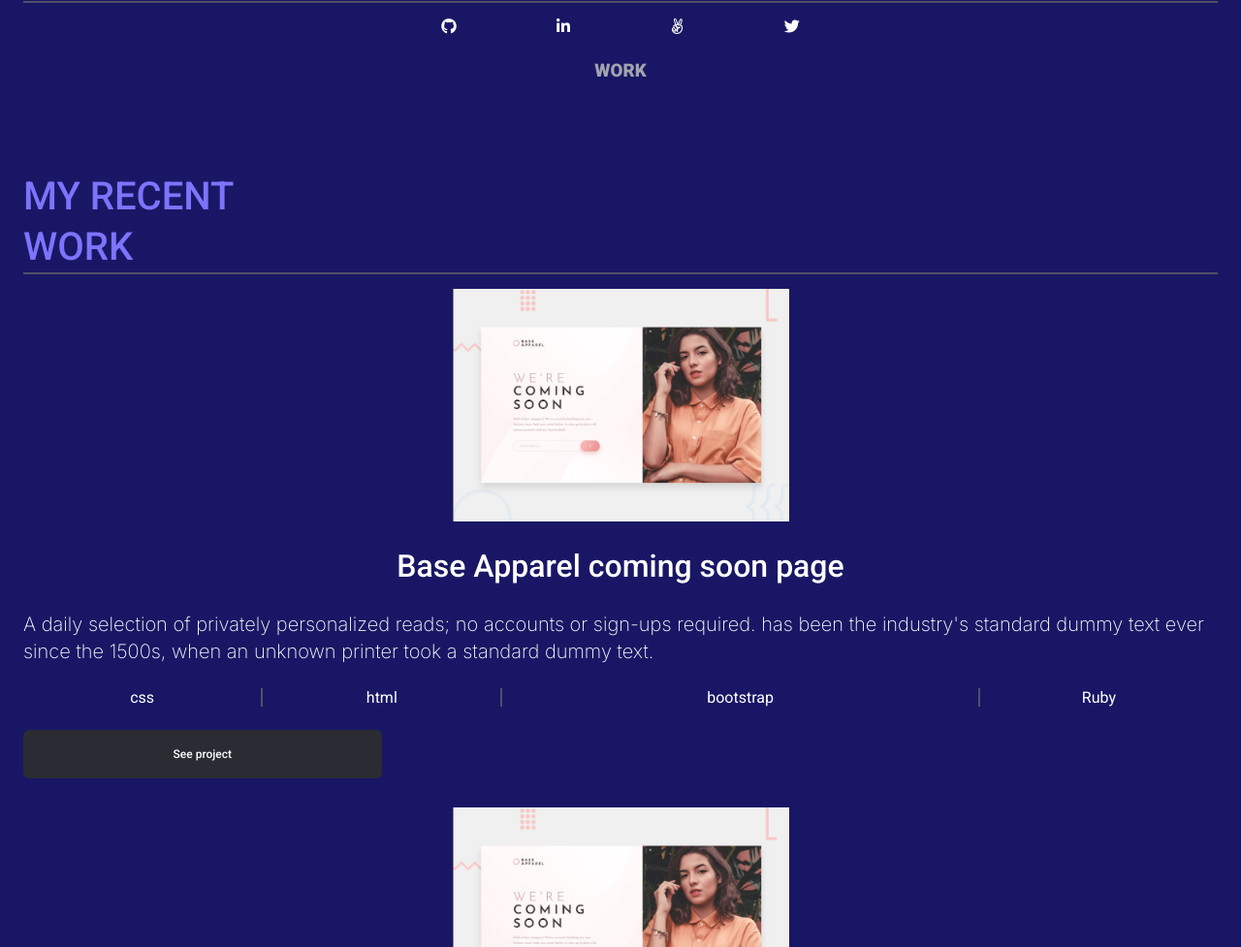
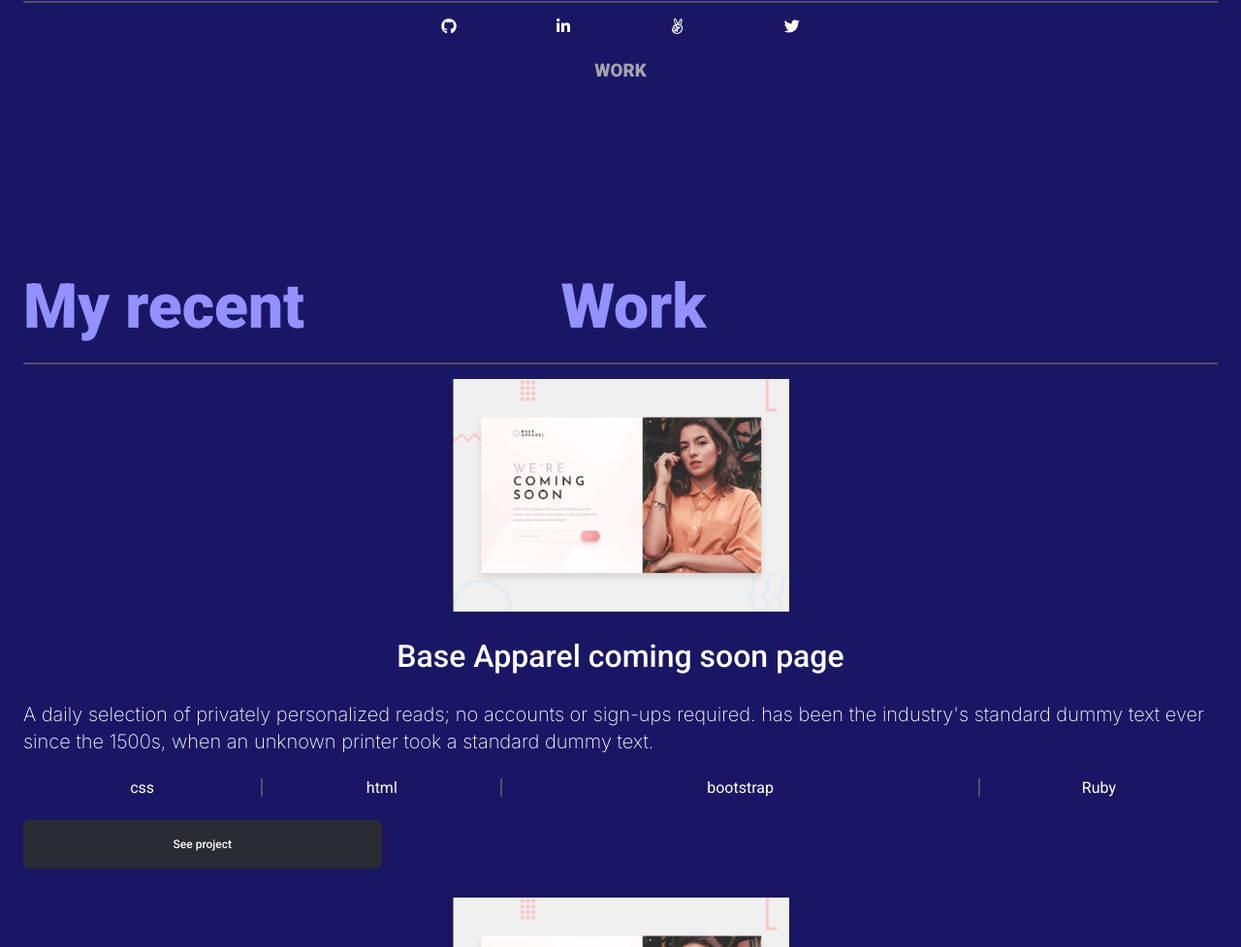
Before and after one commit to DanUshindi/portfolio, a website: page index.html in a window 1280 px wide. Shown: the part 922-1899 px from the top of the page at 97% size. Drawn offline with Linux system fonts and the light colour scheme.

Commit message:
Style the class called my recent work

```diff
--- a/index.html
+++ b/index.html
@@ -108,7 +108,14 @@
           <h3>WORK</h3>
         </div>
         <div class="recent-work">
-          <h1 class="item4">MY RECENT <br /> WORK</h1>
+          <div class="item4">
+            <div class="recent-work">
+              <p>My recent</p>
+            </div>
+            <div class="recent-work">
+              <p>Work</p>
+            </div>
+          </div>
         </div>
       </section>
       <section class="project">
--- a/style.css
+++ b/style.css
@@ -258,6 +258,10 @@
   line-height: 52px;
   color: #7d73fc;
   font-weight: 500;
+  display: flex;
+  flex-direction: column;
+  justify-content: space-between;
+  align-items:flex-start;
 }
 
 .project {
@@ -502,4 +506,20 @@
   .icon{
     width: 30%;
   }
+
+  .item4 {
+    display: flex;
+    flex-direction: row;
+    justify-content: space-around;
+    align-items: flex-start;
+    width: 90%;
+  }
+
+  .recent-work {
+    color: #9390ff;
+    font-family: "Roboto" ,sans-serif;
+    font-size: 64px;
+    font-weight: 700;
+    line-height: 114px;
+  }
 }
```
